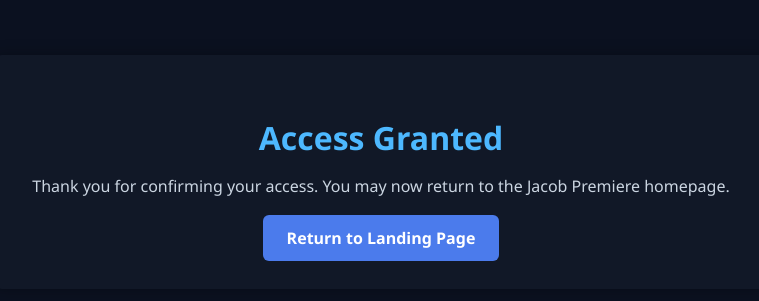
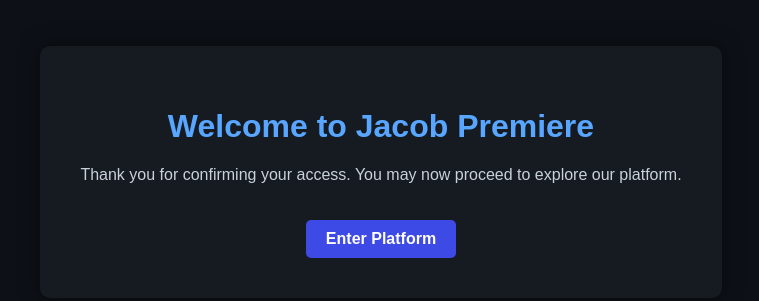
Before and after one commit to jacodpremiere/jacob-premiere-pitch-, a plain HTML site: page welcome.html in a window 1280 px wide. Shown: the part 228-529 px from the top of the page, without its empty margins (259-1018 px from the left). Drawn offline with Linux system fonts and the light colour scheme.

Commit message:
Add files via upload

```diff
--- a/welcome.html
+++ b/welcome.html
@@ -2,54 +2,55 @@
 <!DOCTYPE html>
 <html lang="en">
 <head>
-  <meta charset="UTF-8" />
-  <meta name="viewport" content="width=device-width, initial-scale=1.0"/>
-  <title>Welcome – Jacob Premiere</title>
+    <meta charset="UTF-8">
+    <meta name="viewport" content="width=device-width, initial-scale=1.0">
+    <title>Welcome to Jacob Premiere</title>
     <style>
         body {
-      background-color: #0B1120;
-      color: #ffffff;
-      font-family: 'Segoe UI', sans-serif;
+            margin: 0;
+            padding: 0;
+            background-color: #0d1117;
+            color: #c9d1d9;
+            font-family: Arial, sans-serif;
             display: flex;
+            justify-content: center;
             align-items: center;
-      justify-content: center;
             height: 100vh;
-      margin: 0;
         }
         .container {
             text-align: center;
-      background-color: #111827;
+            background-color: #161b22;
             padding: 40px;
             border-radius: 10px;
-      box-shadow: 0 0 15px rgba(0,0,0,0.3);
+            box-shadow: 0 0 20px rgba(0,0,0,0.5);
         }
         h1 {
-      color: #4db8ff;
-      margin-bottom: 15px;
+            color: #58a6ff;
         }
         p {
-      color: #cbd5e1;
-      margin-bottom: 30px;
+            margin-top: 10px;
+            font-size: 16px;
         }
-    a.button {
-      background-color: #4b7bec;
-      color: #ffffff;
-      padding: 12px 24px;
-      border-radius: 6px;
+        .button-link {
+            display: inline-block;
+            margin-top: 20px;
+            padding: 10px 20px;
+            background-color: #3e4ae5;
+            color: white;
             text-decoration: none;
+            border-radius: 5px;
             font-weight: bold;
-      transition: background 0.3s;
         }
-    a.button:hover {
-      background-color: #3867d6;
+        .button-link:hover {
+            background-color: #2c38cc;
         }
     </style>
 </head>
 <body>
     <div class="container">
-    <h1>Access Granted</h1>
-    <p>Thank you for confirming your access. You may now return to the Jacob Premiere homepage.</p>
-    <a href="https://jacobpremiere.com" class="button">Return to Landing Page</a>
+        <h1>Welcome to Jacob Premiere</h1>
+        <p>Thank you for confirming your access. You may now proceed to explore our platform.</p>
+        <a href="platform.html" class="button-link">Enter Platform</a>
     </div>
 </body>
 </html>
```
Lines whose indentation alone changed are shown as unchanged.
